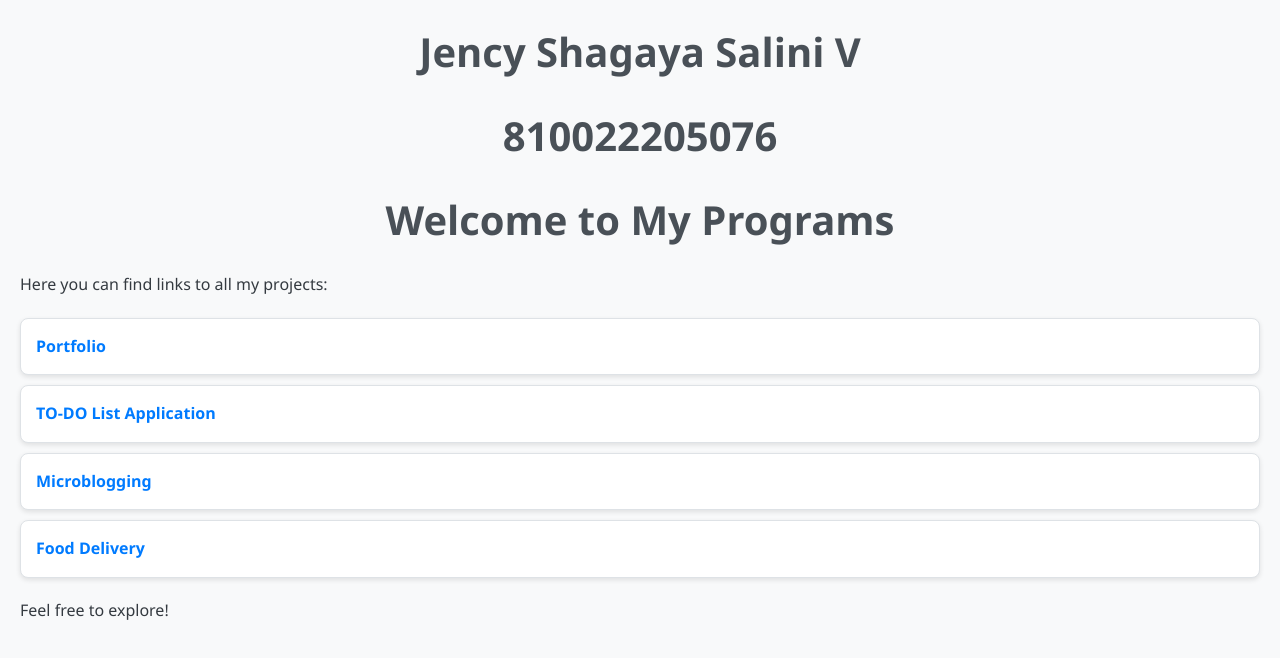
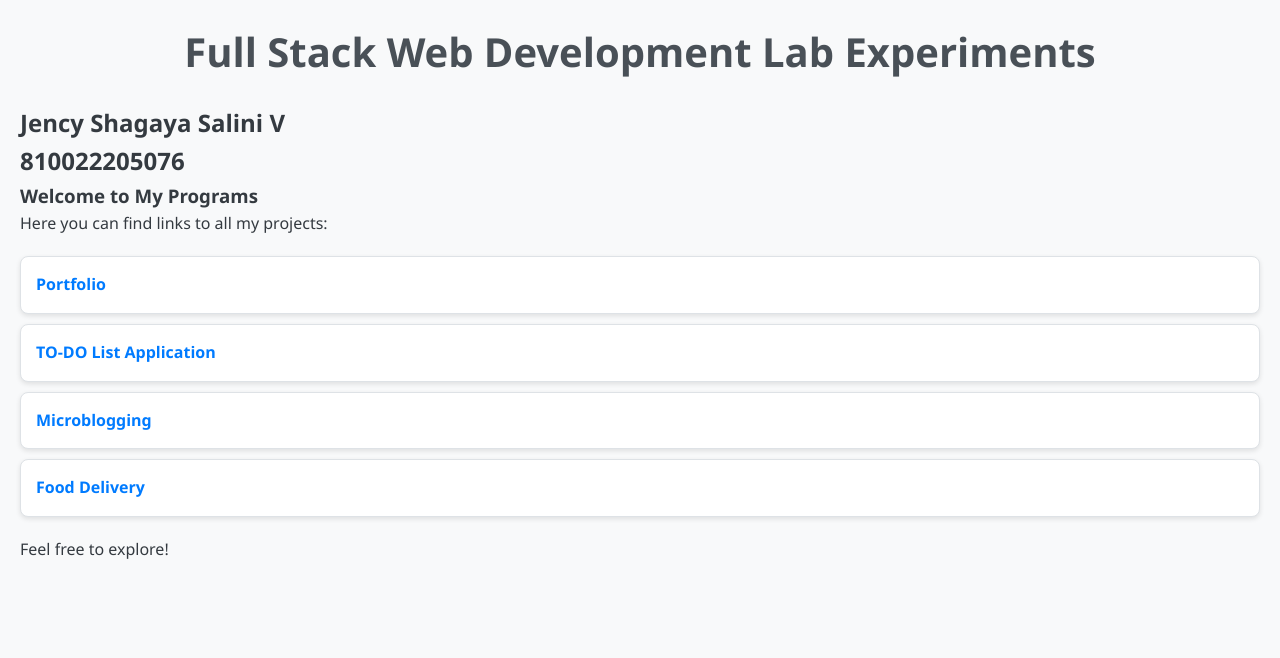
Before and after one commit to JENCYSPARK/full-stack, a plain HTML site: page index.html in a window 1280 px wide. Drawn offline with Linux system fonts and the light colour scheme.

Commit message:
Update index.html

```diff
--- a/index.html
+++ b/index.html
@@ -77,9 +77,10 @@
 
 </head>
 <body>
-    <h1>Jency Shagaya Salini V</h1>
-    <h1>810022205076</h1>
-    <h1>Welcome to My Programs</h1>
+    <h1>Full Stack Web Development Lab Experiments</h1>
+    <h2>Jency Shagaya Salini V</h2>
+    <h2>810022205076</h2>
+    <h3>Welcome to My Programs</h3>
     <p>Here you can find links to all my projects:</p>
     <ul>
         <li><a href="Ex 1/index.html">Portfolio</a></li>
```
